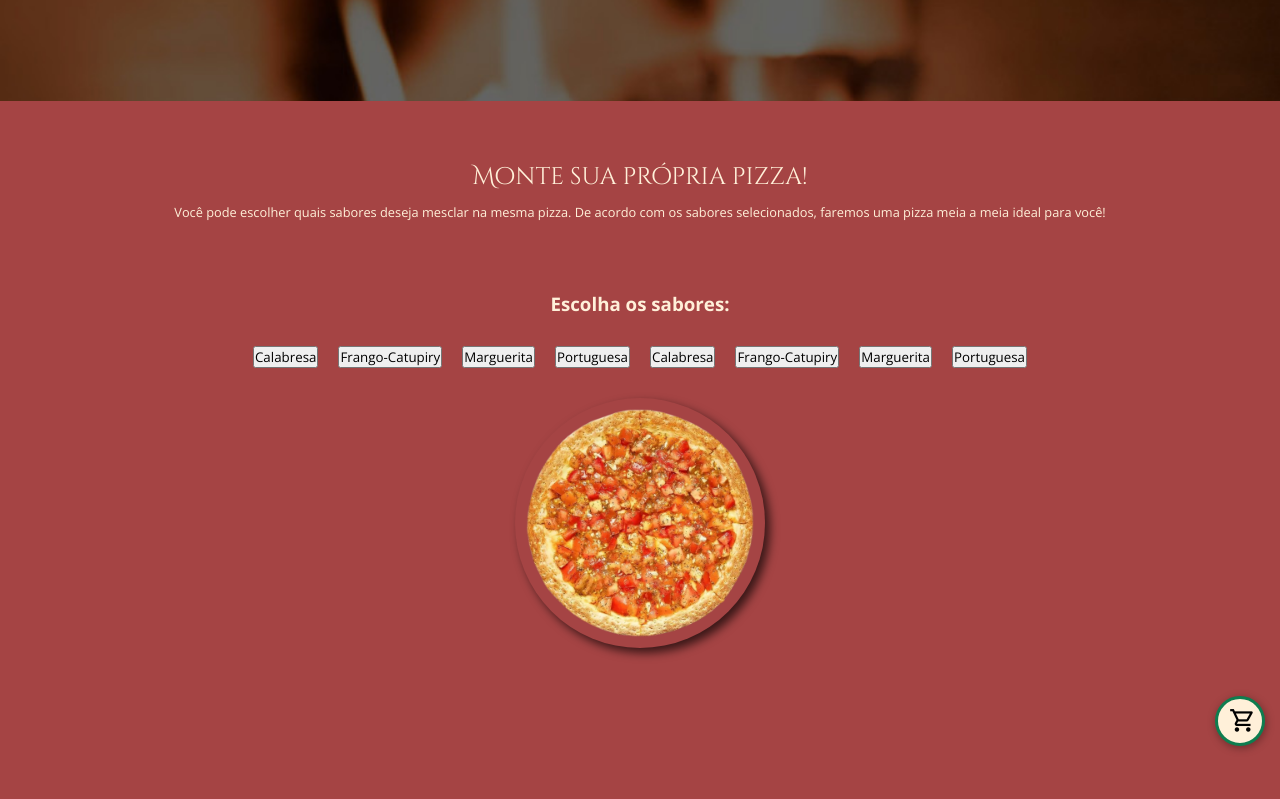
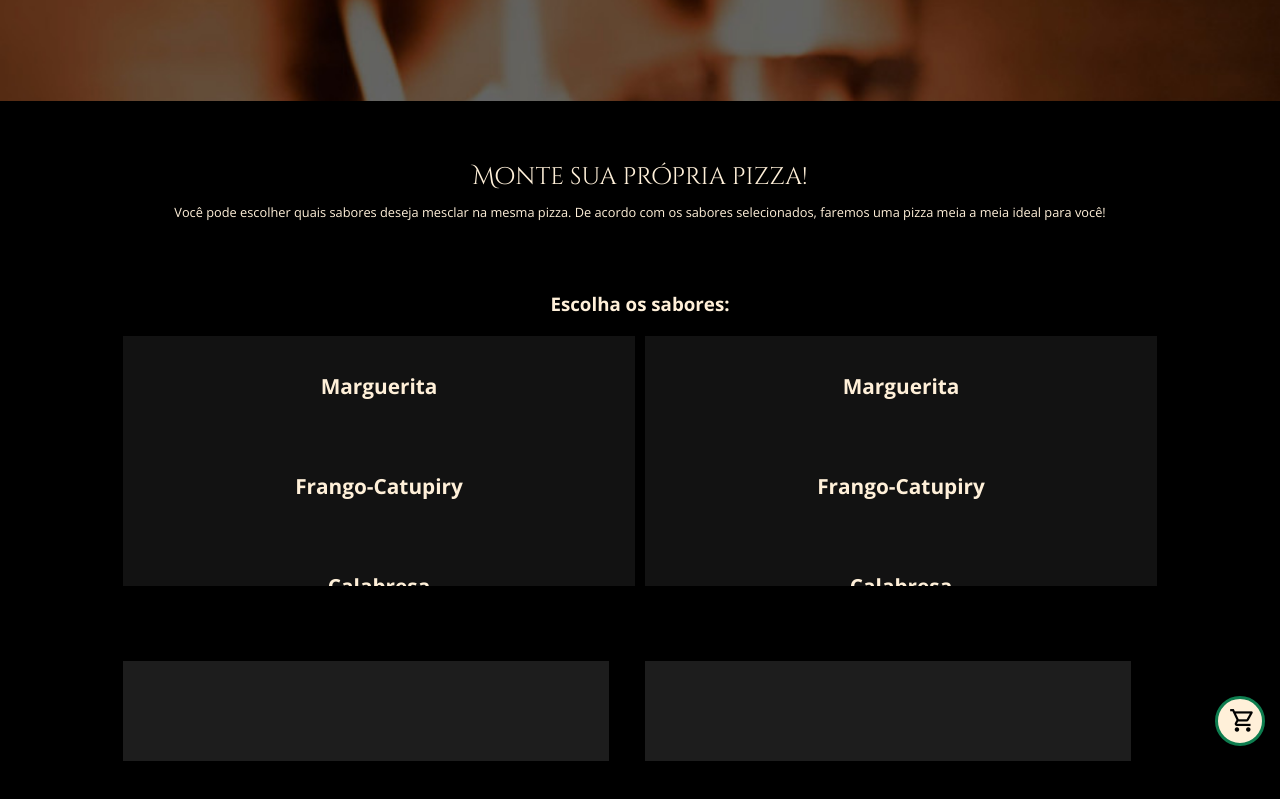
Before and after one commit to joaorocha-web/cardapio-online, a plain HTML site: page personalizada.html in a window 1280 px wide. Shown: the part 39-838 px from the top of the page. Drawn offline with nearby package versions, Linux system fonts and the light colour scheme.

Commit message:
escondendo scrollbar

```diff
--- a/estilos/personalizada.css
+++ b/estilos/personalizada.css
@@ -110,7 +110,7 @@ header > .material-symbols-outlined{
 
 main{
     grid-area: produtos;
-    background-color:#a54444;
+    background-color:#000 ;
     color: var(--cor3);
     min-height: 800px;
     padding: 50px 20px 50px 20px;
@@ -133,25 +133,48 @@ main{
     display: flex;
     flex-flow: row wrap;
     justify-content: center;
+    gap: 10px;
 }
 
-.sabores button{
-    margin: 10px;
+.primeiro-sabor , .segundo-sabor{
+    background-color: #ff4d4d;
+    width: 40vw;
+    height: 250px;
+    overflow-y: scroll;
+
 }
 
-.pizza{
-    padding: 20px;
+.opcao{
+    width: 100%;
+    height: 100px;
+    background-color: #121212;
+    color: var(--cor3);
+    display: flex;
+    justify-content: center;
+    align-items: center;
 }
 
-.pizza .imagem{
-    height: 250px;
-    width: 250px;
-    background-image: url(/imagens/personalizar/pizza-semfundo-300px.png);
-    background-position: center center;
-    background-size: cover;
-    border-radius: 50%;
-    box-shadow: 5px 5px 10px rgba(0, 0, 0, 0.658);
+.opcao > h3{
+    font-size: 1.3rem;
 }
+
+::-webkit-scrollbar{
+    width: 0px;
+    height: 0px;
+}
+
+
+.selecionar1{
+    width: 38%;
+    height: 100px;
+    background-color: #4444446d;
+    position: absolute;
+    bottom: 0;
+}
+
+
+
+
 
 
 
--- a/personalizada.html
+++ b/personalizada.html
@@ -36,17 +36,40 @@
             <p>Você pode escolher quais sabores deseja mesclar na mesma pizza. De acordo com os sabores selecionados, faremos uma pizza meia a meia ideal para você!</p>
 
             <h3>Escolha os sabores:</h3>
-            <div class="sabores">
-                <button>Calabresa</button>
-                <button>Frango-Catupiry</button>
-                <button>Marguerita</button>
-                <button>Portuguesa</button>
-                <button>Calabresa</button>
-                <button>Frango-Catupiry</button>
-                <button>Marguerita</button>
-                <button>Portuguesa</button>
+            <section class="sabores">
 
-            </div>
+                <div class="primeiro-sabor">
+                    <div class="selecionar1"></div>
+                    <div class="opcao">
+                            <h3>Marguerita</h3>
+                    </div>
+                    <div class="opcao">
+                            <h3>Frango-Catupiry</h3>
+                    </div>
+                    <div class="opcao">
+                            <h3>Calabresa</h3>
+                    </div>
+                    <div class="opcao">
+                            <h3>Portuguesa</h3>
+                    </div>
+                </div>
+
+                <div class="segundo-sabor">
+                    <div class="selecionar1"></div>
+                    <div class="opcao">
+                            <h3>Marguerita</h3>
+                    </div>
+                    <div class="opcao">
+                            <h3>Frango-Catupiry</h3>
+                    </div>
+                    <div class="opcao">
+                            <h3>Calabresa</h3>
+                    </div>
+                    <div class="opcao">
+                            <h3>Portuguesa</h3>
+                    </div>
+                </div>
+            </section>
             <div class="pizza">
                 <div class="imagem">
 
```
